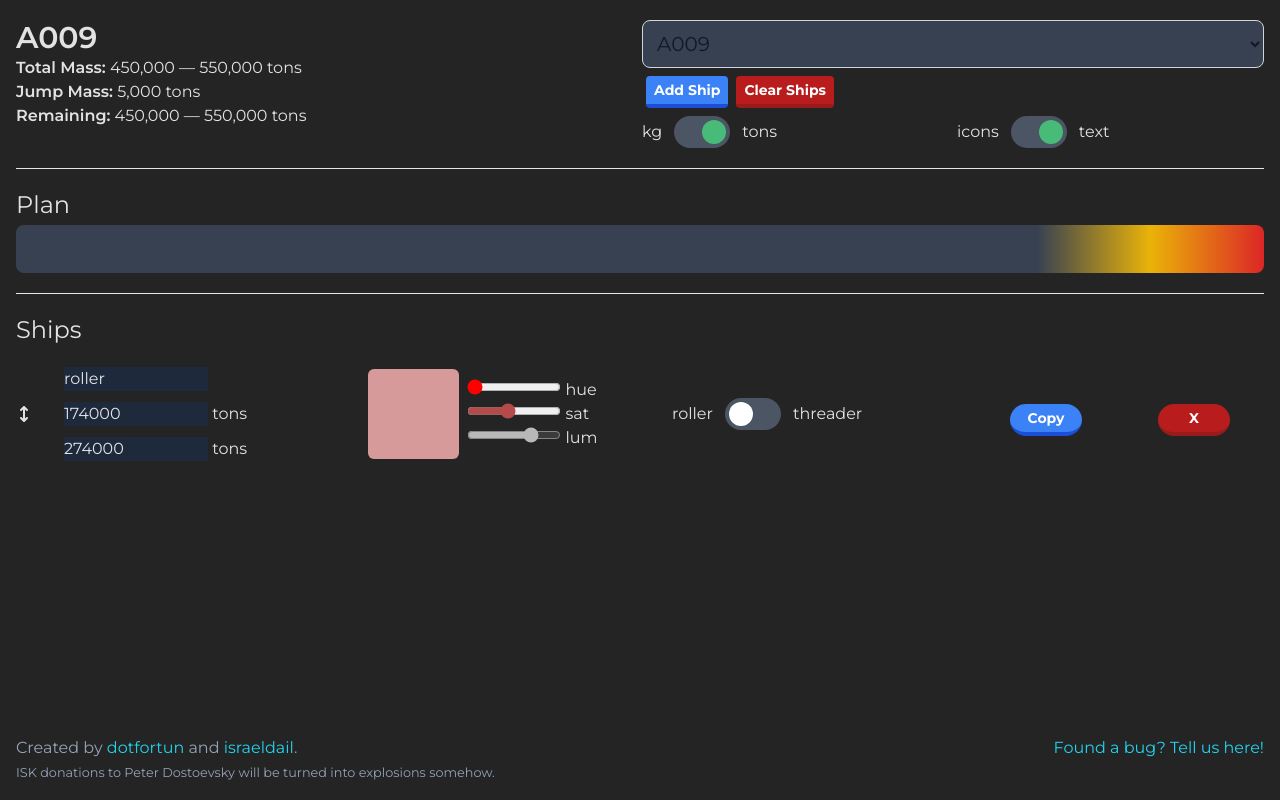
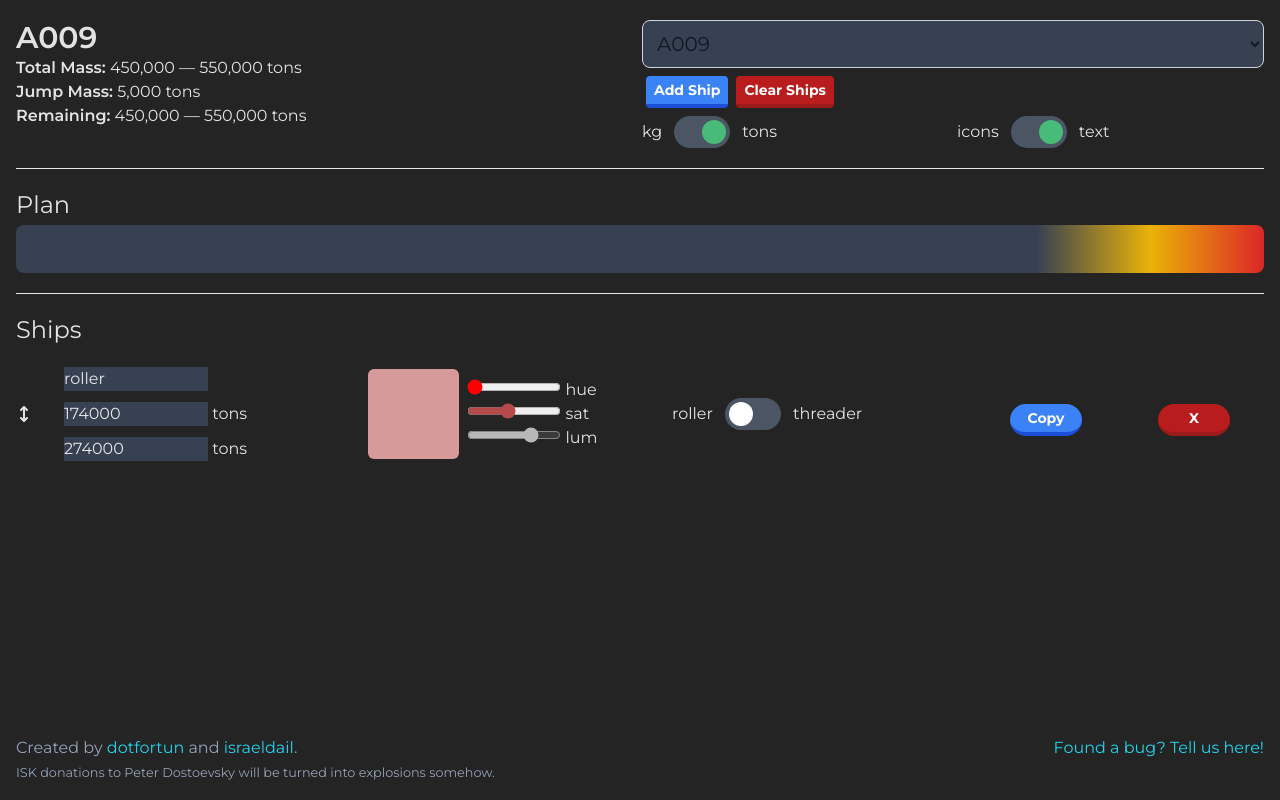
Before and after one commit to dotfortun/wormroller, a Vue app: page / in a window 1280 px wide. Both pictures are taken after a click on the button "Add Ship". Built offline with nearby package versions, Linux system fonts and the light colour scheme.

Commit message:
Was just refreshing a bunch, couldn't figure out what was up.

```diff
--- a/src/components/Ship.vue
+++ b/src/components/Ship.vue
@@ -120,7 +120,7 @@ const updateShipProperty = (key, val) => {
 
 <style scoped>
 input {
-  @apply bg-slate-800;
+  @apply bg-gray-700;
 }
 
 .ship {
```
